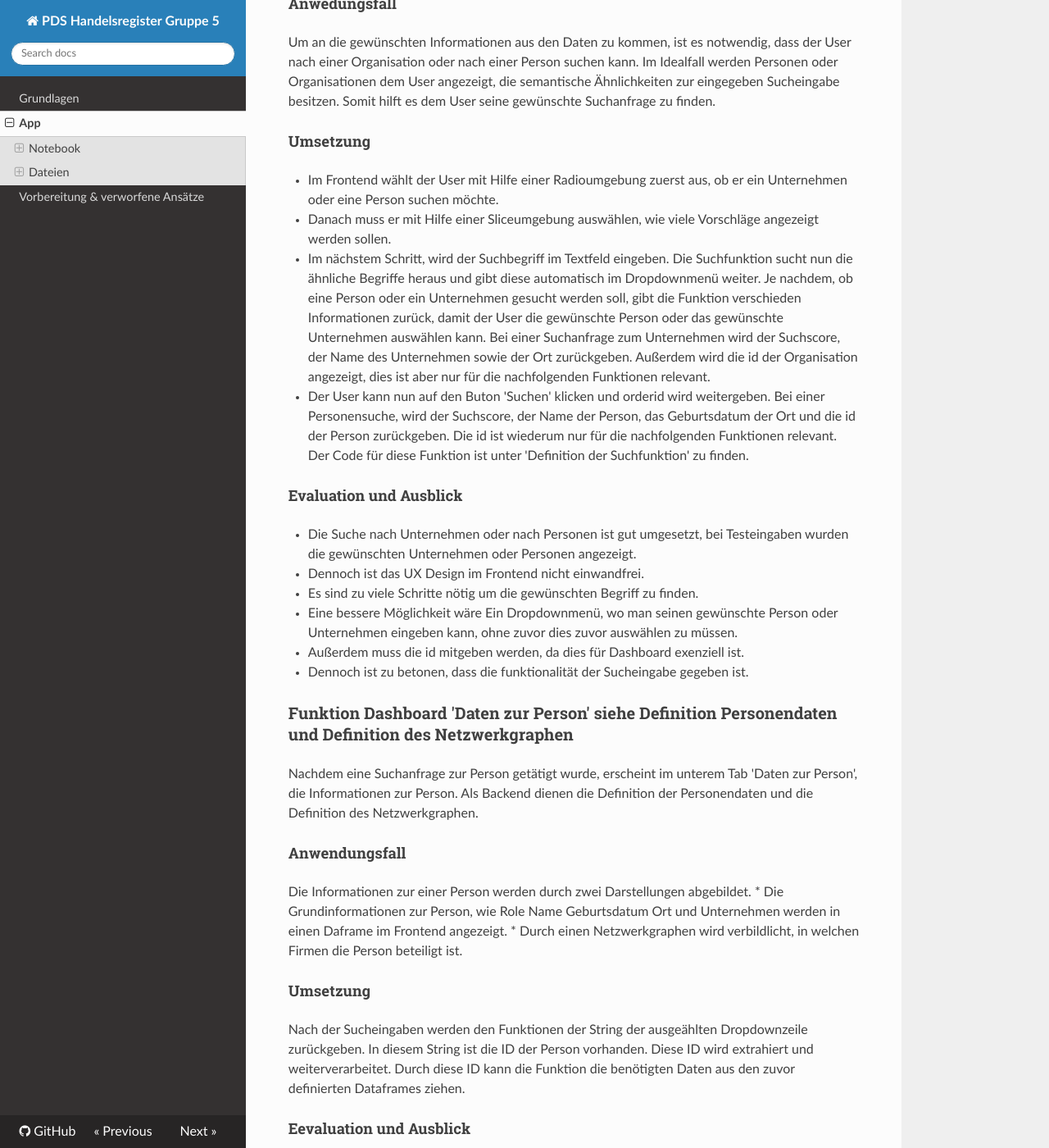
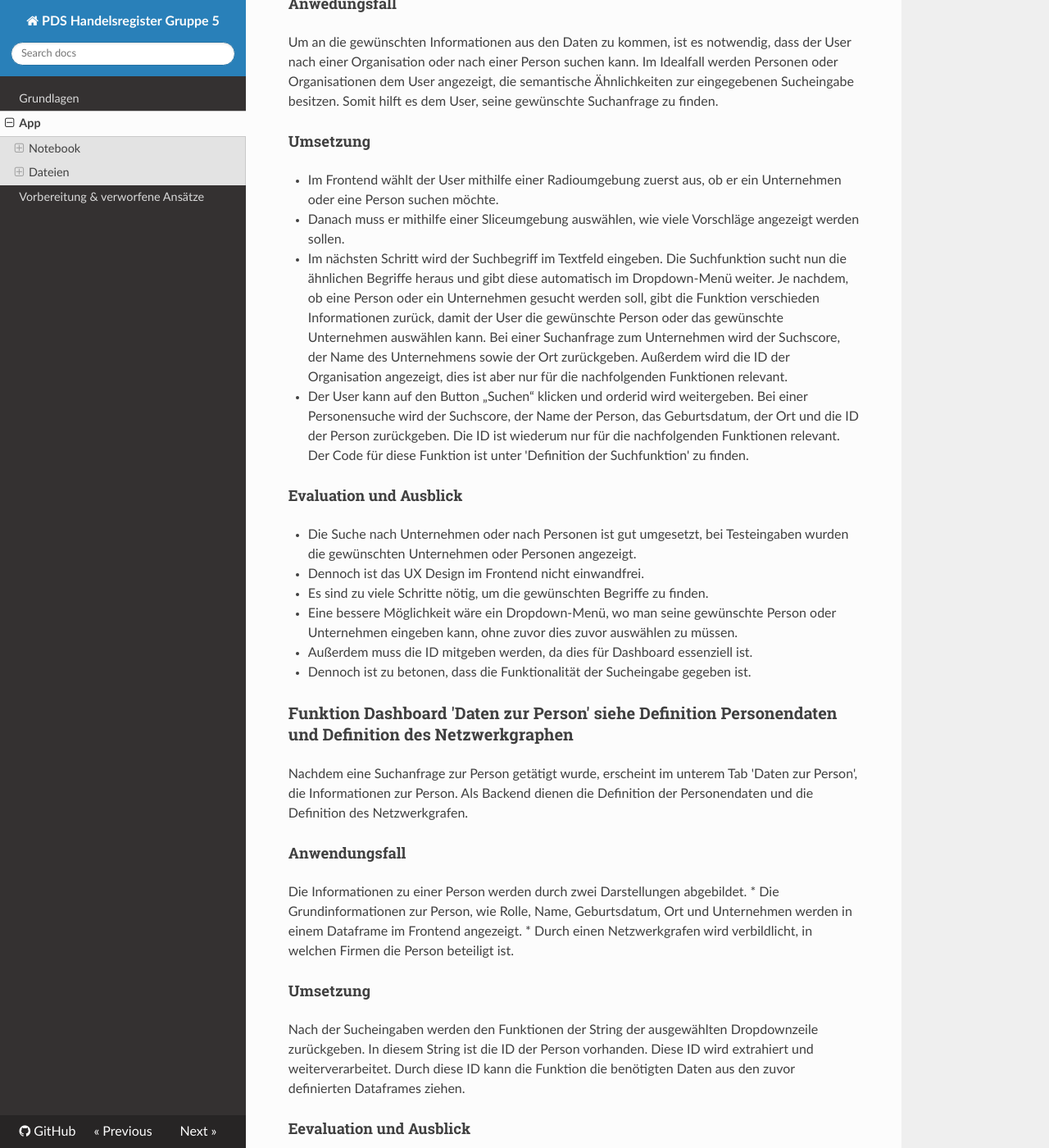
Before and after one commit to joschikahn/DokuPdsHandelsregisterGroup5, an MkDocs documentation site: the page built from docs/app.md, in a window 1280 px wide and 1400 px high, scrolled down 1074 px. Shown: the whole window at 82% size. Built offline with MkDocs 1.6.1, drawn with Linux system fonts in a browser that asks for light colours; nearby versions of some CDN libraries; some of the changed text lies outside the part shown.

Commit message:
Update app.md

```diff
--- a/docs/app.md
+++ b/docs/app.md
@@ -21,41 +21,39 @@
 ### Funktion: Dashboardsuche -> Backend siehe 'Definition der Suchfunktionen'
 
 #### Anwedungsfall
-Um an die gewünschten Informationen aus den Daten zu kommen, ist es notwendig, dass der User nach einer Organisation oder nach einer Person suchen kann. Im Idealfall werden Personen oder Organisationen dem User angezeigt, die semantische Ähnlichkeiten zur eingegeben Sucheingabe besitzen. Somit hilft es dem User seine gewünschte Suchanfrage zu finden.
+Um an die gewünschten Informationen aus den Daten zu kommen, ist es notwendig, dass der User nach einer Organisation oder nach einer Person suchen kann. Im Idealfall werden Personen oder Organisationen dem User angezeigt, die semantische Ähnlichkeiten zur eingegebenen Sucheingabe besitzen. Somit hilft es dem User, seine gewünschte Suchanfrage zu finden.
+
 #### Umsetzung
-* Im Frontend wählt der User mit Hilfe einer Radioumgebung zuerst aus, ob er ein Unternehmen oder eine Person suchen möchte.
-* Danach muss er mit Hilfe einer Sliceumgebung auswählen, wie viele Vorschläge angezeigt werden sollen.
-* Im nächstem Schritt, wird der Suchbegriff im Textfeld eingeben. Die Suchfunktion sucht nun die ähnliche Begriffe heraus und gibt diese automatisch im Dropdownmenü weiter. Je nachdem, ob eine Person oder ein Unternehmen gesucht werden soll, gibt die Funktion verschieden Informationen zurück, damit der User die gewünschte Person oder das gewünschte Unternehmen auswählen kann. Bei einer Suchanfrage zum Unternehmen wird der Suchscore, der Name des Unternehmen sowie der Ort zurückgeben. Außerdem wird die id der Organisation angezeigt, dies ist aber nur für die nachfolgenden Funktionen relevant.
-* Der User kann nun auf den Buton 'Suchen' klicken und orderid wird weitergeben. Bei einer Personensuche, wird der Suchscore, der Name der Person, das Geburtsdatum der Ort und die id der Person zurückgeben. Die id ist wiederum nur für die nachfolgenden Funktionen relevant. Der Code für diese Funktion ist unter 'Definition der Suchfunktion' zu finden.
+* Im Frontend wählt der User mithilfe einer Radioumgebung zuerst aus, ob er ein Unternehmen oder eine Person suchen möchte.
+* Danach muss er mithilfe einer Sliceumgebung auswählen, wie viele Vorschläge angezeigt werden sollen.
+* Im nächsten Schritt wird der Suchbegriff im Textfeld eingeben. Die Suchfunktion sucht nun die ähnlichen Begriffe heraus und gibt diese automatisch im Dropdown-Menü weiter. Je nachdem, ob eine Person oder ein Unternehmen gesucht werden soll, gibt die Funktion verschieden Informationen zurück, damit der User die gewünschte Person oder das gewünschte Unternehmen auswählen kann. Bei einer Suchanfrage zum Unternehmen wird der Suchscore, der Name des Unternehmens sowie der Ort zurückgeben. Außerdem wird die ID der Organisation angezeigt, dies ist aber nur für die nachfolgenden Funktionen relevant.
+* Der User kann auf den Button „Suchen“ klicken und orderid wird weitergeben. Bei einer Personensuche wird der Suchscore, der Name der Person, das Geburtsdatum, der Ort und die ID der Person zurückgeben. Die ID ist wiederum nur für die nachfolgenden Funktionen relevant. Der Code für diese Funktion ist unter 'Definition der Suchfunktion' zu finden.
 #### Evaluation und Ausblick
 * Die Suche nach Unternehmen oder nach Personen ist gut umgesetzt, bei Testeingaben wurden die gewünschten Unternehmen oder Personen angezeigt.
 * Dennoch ist das UX Design im Frontend nicht einwandfrei.
-* Es sind zu viele Schritte nötig um die gewünschten Begriff zu finden.
-* Eine bessere Möglichkeit wäre Ein Dropdownmenü, wo man seinen gewünschte Person oder Unternehmen eingeben kann, ohne zuvor dies zuvor auswählen zu müssen.
-* Außerdem muss die id mitgeben werden, da dies für Dashboard exenziell ist.
-* Dennoch ist zu betonen, dass die funktionalität der Sucheingabe gegeben ist.
+* Es sind zu viele Schritte nötig, um die gewünschten Begriffe zu finden.
+* Eine bessere Möglichkeit wäre ein Dropdown-Menü, wo man seine gewünschte Person oder Unternehmen eingeben kann, ohne zuvor dies zuvor auswählen zu müssen.
+* Außerdem muss die ID mitgeben werden, da dies für Dashboard essenziell ist.
+* Dennoch ist zu betonen, dass die Funktionalität der Sucheingabe gegeben ist.
 ### Funktion Dashboard 'Daten zur Person' siehe Definition Personendaten und Definition des Netzwerkgraphen
-Nachdem eine Suchanfrage zur Person getätigt wurde, erscheint im unterem Tab 'Daten zur Person', die Informationen zur Person. Als Backend dienen die Definition der Personendaten und die Definition des Netzwerkgraphen.
+Nachdem eine Suchanfrage zur Person getätigt wurde, erscheint im unterem Tab 'Daten zur Person', die Informationen zur Person. Als Backend dienen die Definition der Personendaten und die Definition des Netzwerkgrafen.
 #### Anwendungsfall
-Die Informationen zur einer Person werden durch zwei Darstellungen abgebildet.
-* Die Grundinformationen zur Person, wie Role  Name Geburtsdatum Ort und Unternehmen werden in einen Daframe im Frontend angezeigt.
-* Durch einen Netzwerkgraphen wird verbildlicht, in welchen Firmen die Person beteiligt ist.
+Die Informationen zu einer Person werden durch zwei Darstellungen abgebildet.
+* Die Grundinformationen zur Person, wie Rolle, Name, Geburtsdatum, Ort und Unternehmen werden in einem Dataframe im Frontend angezeigt.
+* Durch einen Netzwerkgrafen wird verbildlicht, in welchen Firmen die Person beteiligt ist.
 #### Umsetzung
-Nach der Sucheingaben werden den Funktionen der String der ausgeählten Dropdownzeile zurückgeben. In diesem String ist die ID der Person vorhanden. Diese ID wird extrahiert und weiterverarbeitet. Durch diese ID kann die Funktion die benötigten Daten aus den zuvor definierten Dataframes ziehen.
+Nach der Sucheingaben werden den Funktionen der String der ausgewählten Dropdownzeile zurückgeben. In diesem String ist die ID der Person vorhanden. Diese ID wird extrahiert und weiterverarbeitet. Durch diese ID kann die Funktion die benötigten Daten aus den zuvor definierten Dataframes ziehen.
 #### Eevaluation und Ausblick
-* Der Plot des Netzwerkgraphen ist nicht interaktive, es ist nicht möglich auf die Firmen zu klicken, um an die Informationen zum Unternehmen zu kommen.
+* Der Plot des Netzwerkgrafen ist nicht interaktive, es ist nicht möglich auf die Firmen zu klicken, um an die Informationen zum Unternehmen zu kommen.
 * Außerdem ist der Plot sehr einfach gestaltet.
-* In Zukuft sollte dieser interaktiv und professioneller gestaltet werden.
+* In Zukunft sollte dieser interaktiv und professioneller gestaltet werden.
 * Dennoch werden die relevanten Informationen dargestellt.
 ### Funktion: Darstellung Daten zum Unternehmen --> siehe Darstellung des Dashboards und Definition der Unternehmenshistorie
-Übersicht mit allen relevanten Information zu einer ausgewählten Firma inklusive Ereignisse, klassifizierten Branchenbezeichnungen. Backend: Darstellung des Dashboards und Definition der Unternehmenshistorie
+Übersicht mit allen relevanten Information zu einer ausgewählten Firma inklusive Ereignisse, klassifizierten Branchenbezeichnungen. Backend: Darstellung des Dashboards und Definition der Unternehmenshistorie.
 #### Anwendungsfall
-Um eine Möglichst großen Überblick über die informationen eines Unternehmens zu erlangen, werden diese unterschiedlich dargestellt.
-Zu erst werden die Grundinformationen zum Unternehmen angezeigt, wie Name, Anschrift etc.
-Dannach wird die Branche des Unternehmens angezeigt. Desweitern werden die Daten der beteiligten Personen, die Bilanzdaten und der Geschäftszweck als jeweils als einzelne DataFrames angezeigt. Dannach werden in einem Row die Daten zur Unternehmenshistorie sowie der Plot der Firmengeschichte dargestellt.
-Zum Schluss werden Firmen angezeigt, die in der gleichen Branche tätig sind
+Um eine möglichst großen Überblick über die Informationen eines Unternehmens zu erlangen, werden diese unterschiedlich dargestellt. Zuerst werden die Grundinformationen zum Unternehmen angezeigt, wie Name, Anschrift etc. Danach wird die Branche des Unternehmens angezeigt. Des Weiteren werden die Daten der beteiligten Personen, die Bilanzdaten und der Geschäftszweck als jeweils als einzelne Dataframes angezeigt. Danach werden in einem Row die Daten zur Unternehmenshistorie sowie der Plot der Firmengeschichte dargestellt. Zum Schluss werden Firmen angezeigt, die in der gleichen Branche tätig sind.
 #### Umsetzung
-Wie zuvor wird hier durch die Dropdownauswahl ein String zurückgeben, der die Unternehmensid beinhaltet. Diese Id extrahieren die einzelnen Definitionen und können diese wiederum als Schlüssel verwenden um an die Infromationen zu kommen. Hierzu werden wieder einzelnen DataFrames als Datengrundlage. gebraucht.
+Wie zuvor wird hier durch die Dropdownauswahl ein String zurückgeben, der die Unternehmens-ID beinhaltet. Diese ID extrahieren die einzelnen Definitionen und können diese wiederum als Schlüssel verwenden, um an die Informationen zu kommen. Hierzu werden wieder einzelnen Dataframes als Datengrundlage gebraucht.
 Diese sind:
 * all_companies_branchen_desc_key_coordinates_names_fulltext_oneline.csv
 * merged_un_roles_personspd.csv
```
